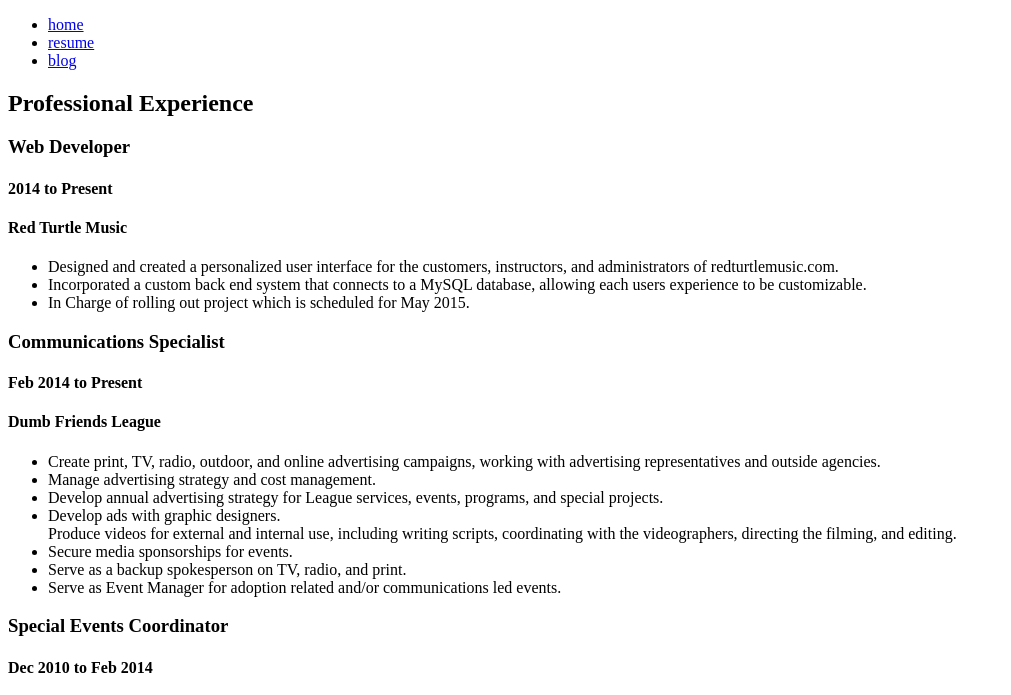
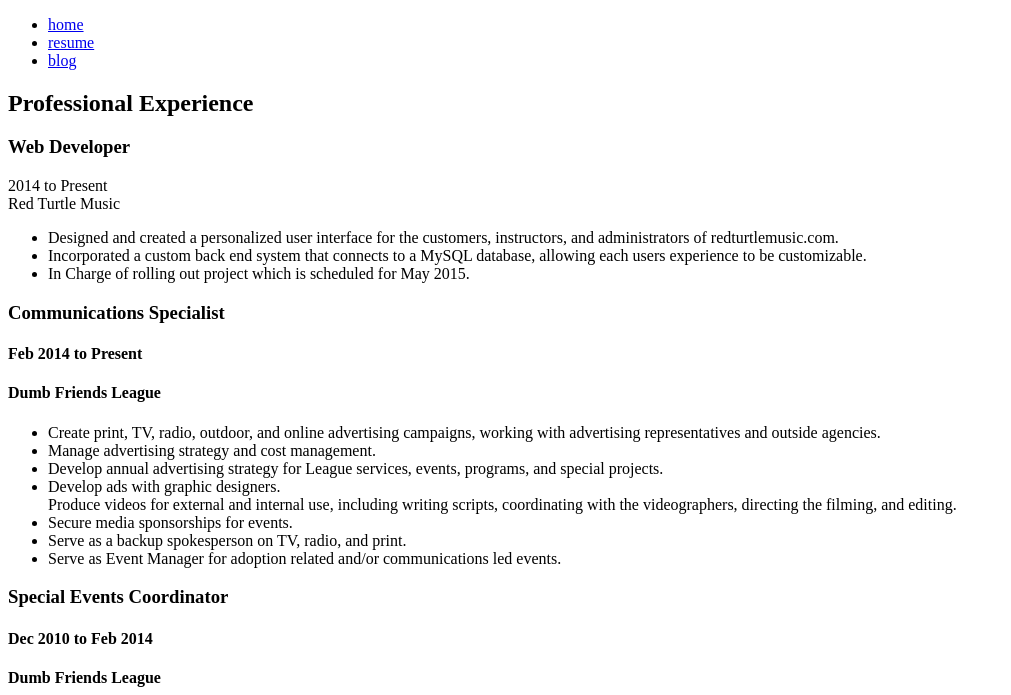
Before and after one commit to sethhoward1988/HTML_Assignment, a plain HTML site: page resume.html in a window 1280 px wide. Shown: the part 105-800 px from the top of the page, without its empty margins (0-1011 px from the left). Drawn offline with Linux system fonts and the light colour scheme; a web font is replaced by a local one.

Commit message:
Minor suggestion

```diff
--- a/resume.html
+++ b/resume.html
@@ -34,9 +34,11 @@ This page contains the resume for the owner of the page.
 		<!-- First job listing -->
 		<section>
 			<!-- Title, Dates and Company of First Job Listing -->
-			<h3>Web Developer</h3>
-			<h4>2014 to Present</h4>
-			<h4>Red Turtle Music</h4>
+			<div>
+				<h3>Web Developer</h3>
+				<div class="timeframe">2014 to Present</div>
+				<div class="company">Red Turtle Music</div>
+			</div>
 			<!-- Bulleted list of job duties -->
 			<ul>
 				<li>Designed and created a personalized user interface for the customers, instructors, and administrators of redturtlemusic.com.</li>
```
